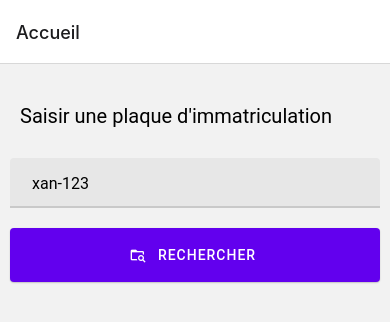
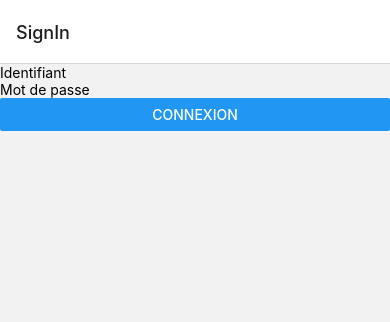
Before and after one commit to W-Kanzashi/restiloc-app, a React Native app: screen / in a window 390 px wide. Shown: the top 322 px of the page. Built offline with nearby package versions, Linux system fonts and the light colour scheme.

Commit message:
Add authentication page and update image path in database

```diff
--- a/App.js
+++ b/App.js
@@ -1,3 +1,5 @@
+import * as React from "react";
+import { View, Text, TextInput, Button } from "react-native";
 import { Provider as PaperProvider } from "react-native-paper";
 import { NavigationContainer } from "@react-navigation/native";
 import { createNativeStackNavigator } from "@react-navigation/native-stack";
@@ -9,17 +11,123 @@ import AddPrestation from "./pages/AddPrestation";
 
 const Stack = createNativeStackNavigator();
 
+const AuthContext = React.createContext();
+
 // App entry point
 export default function App() {
+  const [state, dispatch] = React.useReducer(
+    (prevState, action) => {
+      switch (action.type) {
+        case "RESTORE_TOKEN":
+          return {
+            ...prevState,
+            userToken: action.token,
+            isLoading: false,
+          };
+        case "SIGN_IN":
+          return {
+            ...prevState,
+            isSignout: false,
+            userToken: action.token,
+          };
+        case "SIGN_OUT":
+          return {
+            ...prevState,
+            isSignout: true,
+            userToken: null,
+          };
+      }
+    },
+    {
+      isLoading: true,
+      isSignout: false,
+      userToken: null,
+    }
+  );
+
+  React.useEffect(() => {
+    // Fetch the token from storage then navigate to our appropriate place
+    const bootstrapAsync = async () => {
+      let userToken;
+
+      try {
+        userToken = await SecureStore.getItemAsync("userToken");
+      } catch (e) {
+        // Restoring token failed
+      }
+
+      // After restoring token, we may need to validate it in production apps
+
+      // This will switch to the App screen or Auth screen and this loading
+      // screen will be unmounted and thrown away.
+      dispatch({ type: "RESTORE_TOKEN", token: userToken });
+    };
+
+    bootstrapAsync();
+  }, []);
+
+  const authContext = React.useMemo(
+    () => ({
+      signIn: async (data) => {
+        // In a production app, we need to send some data (usually username, password) to server and get a token
+        // We will also need to handle errors if sign in failed
+        // After getting token, we need to persist the token using `SecureStore`
+        // In the example, we'll use a dummy token
+
+        dispatch({ type: "SIGN_IN", token: "dummy-auth-token" });
+      },
+      signOut: () => dispatch({ type: "SIGN_OUT" }),
+    }),
+    []
+  );
+
   return (
+    <AuthContext.Provider value={authContext}>
       <PaperProvider>
         <NavigationContainer>
           <Stack.Navigator>
+            {state.userToken == null ? (
+              <Stack.Screen name="SignIn" component={SignInScreen} />
+            ) : (
+              <>
                 <Stack.Screen name="Accueil" component={HomeScreen} />
-          <Stack.Screen name="Dossier Client" component={DisplayClientFolder} />
+                <Stack.Screen
+                  name="Dossier Client"
+                  component={DisplayClientFolder}
+                />
                 <Stack.Screen name="Prestation" component={AddPrestation} />
+              </>
+            )}
           </Stack.Navigator>
         </NavigationContainer>
       </PaperProvider>
+    </AuthContext.Provider>
   );
 }
+
+function SignInScreen() {
+  const [username, setUsername] = React.useState("");
+  const [password, setPassword] = React.useState("");
+
+  const { signIn } = React.useContext(AuthContext);
+
+  return (
+    <View>
+      <TextInput
+        placeholder="Identifiant"
+        value={username}
+        onChangeText={setUsername}
+      />
+      <TextInput
+        placeholder="Mot de passe"
+        value={password}
+        onChangeText={setPassword}
+        secureTextEntry
+      />
+      <Button
+        title="Connexion"
+        onPress={() => signIn({ username, password })}
+      />
+    </View>
+  );
+}
```
Also changed, not shown: pages/SignInScreen.js (added), 2 other files (tests, documents, lock files or other folders). Lines whose indentation alone changed are shown as unchanged.
